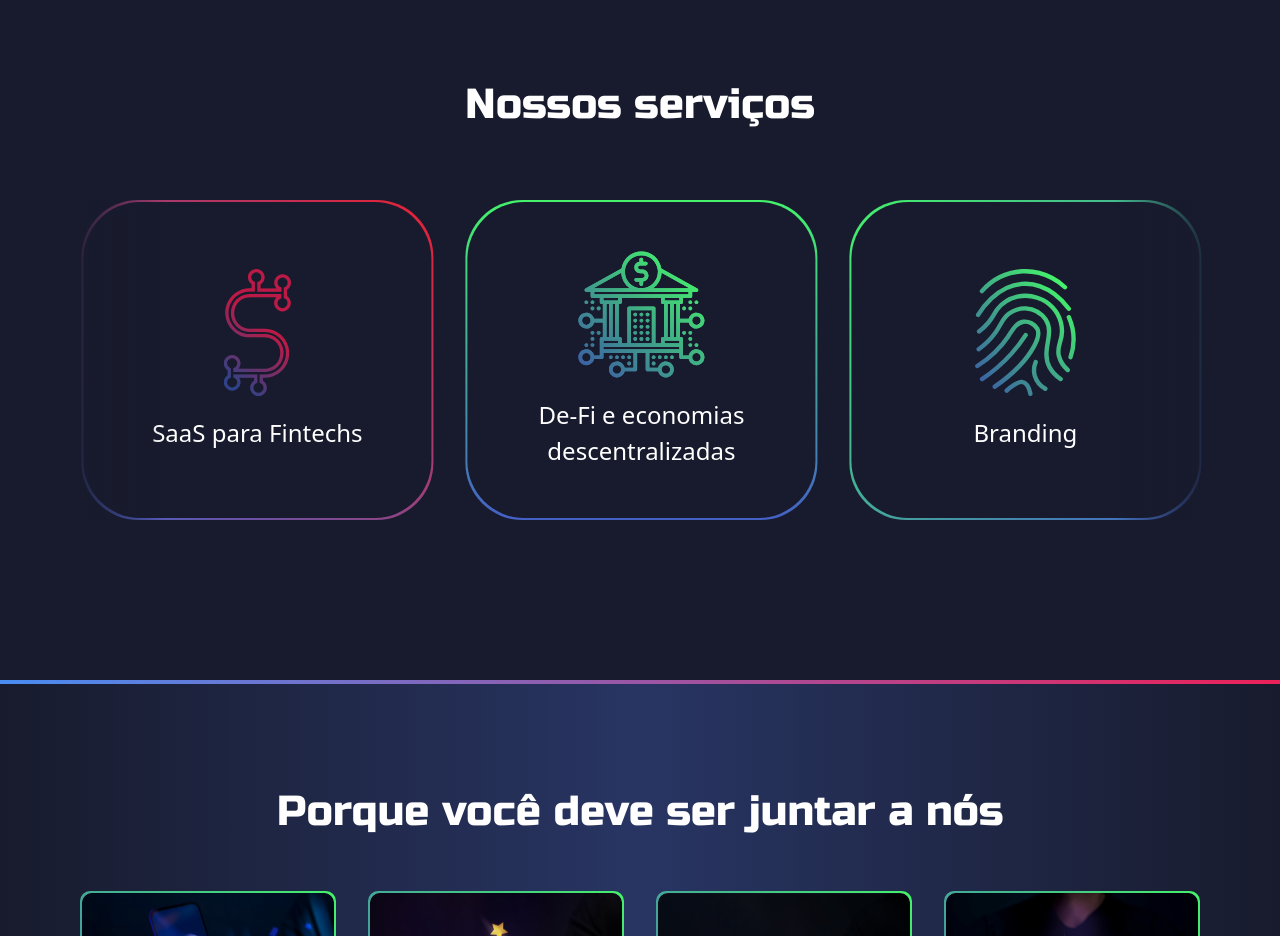
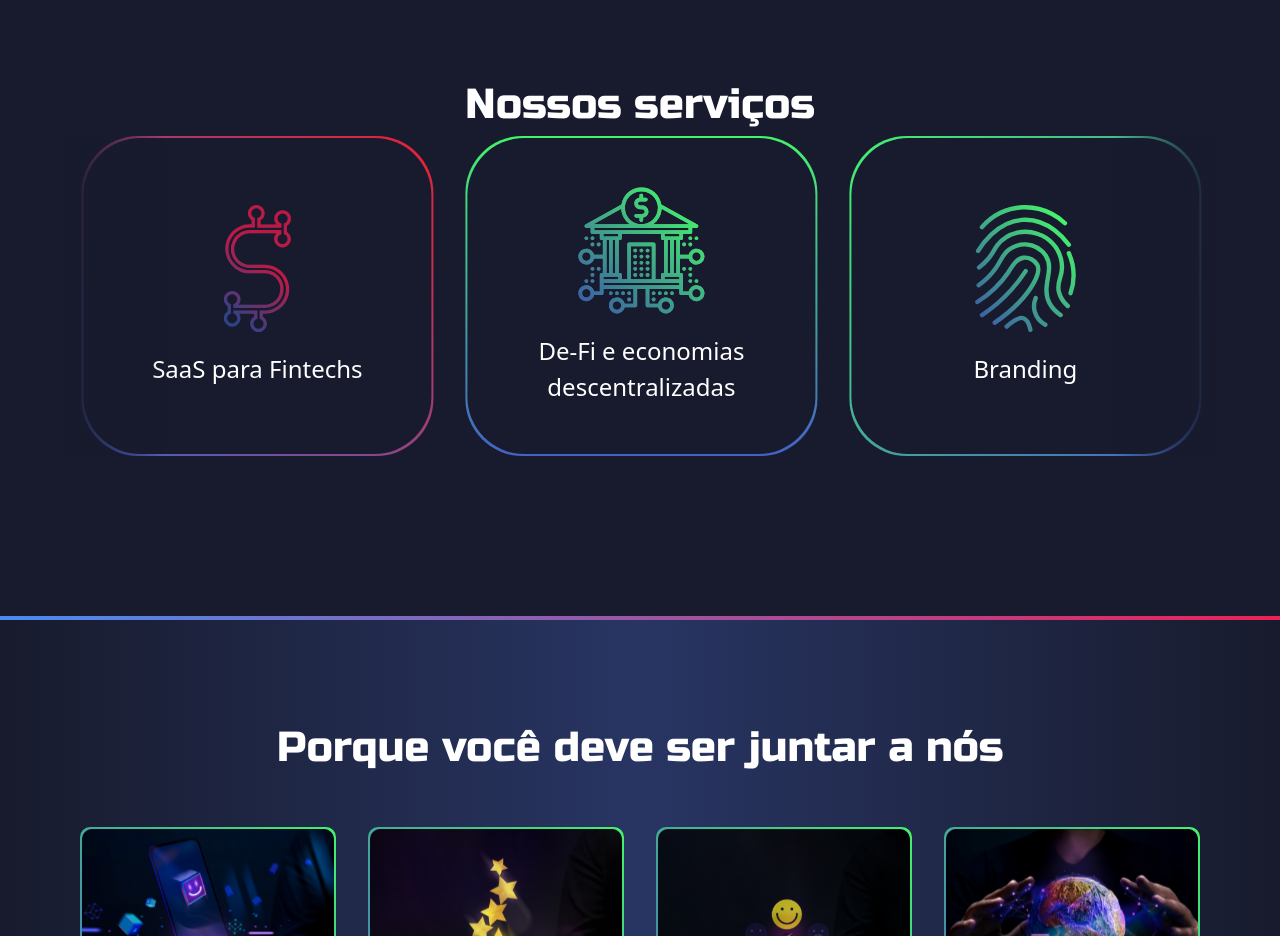
Before and after one commit to ItaloAraujodev/Mesh-site, a React (Vite) app: page / in a window 1280 px wide. Shown: the part 3240-4176 px from the top of the page. Built offline with nearby package versions, Linux system fonts and the light colour scheme.

Commit message:
Refatorando components

```diff
--- a/src/Root.jsx
+++ b/src/Root.jsx
@@ -1,15 +1,13 @@
+import { useEffect } from "react";
+import { Outlet } from "react-router-dom";
+import { Suspense } from "react";
 /* ------------ Componentes ----------------- */
 import NavBar from "./components/NavBar";
-import Home from "./components/Home";
-import Sobre from "./components/Sobre";
-import Atividades from "./components/Atividades";
-import Juntar from "./components/juntar";
-import Integrantes from "./components/Integrantes";
 import FaleConosco from "./components/FaleConosco";
 import Footer from "./components/Footer";
+/* ------------ Styles ----------------- */
 import './geral.css'
 import Aos from "aos";
-import { useEffect } from "react";
 
 export default function Root() {
 
@@ -22,14 +20,12 @@ export default function Root() {
 
   return (
     <main className="geral">
-      <NavBar />
-      <Home />
-      <Sobre />
-      <Atividades />
-      <Juntar />
-      <Integrantes />
-      <FaleConosco />
-      <Footer />
+      <Suspense fallback={<p>Carregando...</p>}>
+        <NavBar />
+        <Outlet />
+        <FaleConosco />
+        <Footer />
+      </Suspense>
     </main>
   )
 }
--- a/src/components/trabalhamos/Produto.jsx
+++ b/src/components/trabalhamos/Produto.jsx
@@ -2,7 +2,6 @@ import PropTypes from 'prop-types'
 import { useState } from 'react';
 import { Link } from 'react-router-dom'
 import { Loading } from '../Loading';
-
 const Produto = ({ imgProp, nameProp, linkProp }) => {
 
   const [loading, setLoading] = useState(false);
@@ -12,14 +11,17 @@ const Produto = ({ imgProp, nameProp, linkProp }) => {
   }
 
   return (
+    <>
       <div className="w-[366px] h-[366px] 360:w-[300px] 360:h-[300px] md:w-[300px] md:h-[300px] relative bg-gradient-to-b from-[#EC2158] via-[#EC2158] to-[#498CF1] rounded-2xl">
         {!loading && <Loading />}
           <img src={imgProp} alt="" draggable="false" className='w-full h-full object-cover rounded-2xl p-[2px] absolute' onLoad={imgLoading} />
+
         {loading && <div className='w-full h-full flex flex-col justify-end items-center absolute p-6'>
           <h2 className='text-white font-bold text-[26px] text-center'>{nameProp}</h2>
           <button type='text' className='w-32 h-[32px] text-base bg-white text-black rounded-[12px] mt-4 hover:bg-[#D41F31] hover:text-white transition-all ease-in-out delay-100'><Link to={linkProp}>Saiba mais</Link></button>
         </div>}
       </div>
+    </>
   )
 }
 
--- a/src/pages/Criacao.jsx
+++ b/src/pages/Criacao.jsx
@@ -1,6 +1,8 @@
 import { ScrollRestoration } from "react-router-dom";
 import NavBar from "../components/NavBar";
 import Footer from "../components/Footer";
+import Details from "../components/Details/Details";
+import FaleConosco from "../components/FaleConosco";
 /* ---------- IMAGENS ------------------ */
 import bannerCriacao from '../assets/planejamento/bannerCriacao.svg';
 import iconBriefing from '../assets/planejamento/icon/iconBriefing.svg';
@@ -8,8 +10,6 @@ import iconDescoberta from '../assets/planejamento/icon/iconDescoberta.svg';
 import iconEstrategias from '../assets/planejamento/icon/iconEstrategias.svg';
 import iconObjetivos from '../assets/planejamento/icon/iconObjetivos.svg';
 import iconPlano from '../assets/planejamento/icon/iconPlano.svg';
-import Details from "../components/Details/Details";
-import FaleConosco from "../components/FaleConosco";
 
 const Criacao = () => {
   return (
--- a/src/pages/Desenvolvimento.jsx
+++ b/src/pages/Desenvolvimento.jsx
@@ -1,6 +1,8 @@
 import { ScrollRestoration } from "react-router-dom";
 import NavBar from "../components/NavBar";
 import Footer from "../components/Footer";
+import Details from "../components/Details/Details";
+import FaleConosco from "../components/FaleConosco";
 /* ---------- IMAGENS ------------------ */
 import bannerDesenvolvimento from '../assets/planejamento/bannerDesenvolvimento.svg';
 import iconRequisito from '../assets/planejamento/icon/iconRequisito.svg';
@@ -8,8 +10,6 @@ import iconSoftware from '../assets/planejamento/icon/iconSoftware.svg';
 import iconFuncionalidades from '../assets/planejamento/icon/iconFuncionalidades.svg';
 import iconObjetivos from '../assets/planejamento/icon/iconObjetivos.svg';
 import iconImplatacao from '../assets/planejamento/icon/iconImplatacao.svg';
-import Details from "../components/Details/Details";
-import FaleConosco from "../components/FaleConosco";
 
 
 const Desenvolvimento = () => {
--- a/src/pages/Design.jsx
+++ b/src/pages/Design.jsx
@@ -1,6 +1,8 @@
 import { ScrollRestoration } from "react-router-dom";
 import NavBar from "../components/NavBar";
 import Footer from "../components/Footer";
+import Details from "../components/Details/Details";
+import FaleConosco from "../components/FaleConosco";
 /* ---------- IMAGENS ------------------ */
 import bannerDesign from '../assets/planejamento/bannerDesign.svg';
 import iconAnalise from '../assets/planejamento/icon/iconAnalise.svg';
@@ -8,8 +10,6 @@ import iconTendencia from '../assets/planejamento/icon/iconTendencia.svg';
 import iconMapeamento from '../assets/planejamento/icon/iconMapeamento.svg';
 import iconDesign from '../assets/planejamento/icon/iconDesign.svg';
 import iconPreparacao from '../assets/planejamento/icon/iconPreparacao.svg';
-import Details from "../components/Details/Details";
-import FaleConosco from "../components/FaleConosco";
 
 const Desing = () => {
   return (
--- a/src/pages/Negocio.jsx
+++ b/src/pages/Negocio.jsx
@@ -1,6 +1,8 @@
 import { ScrollRestoration } from "react-router-dom";
 import NavBar from "../components/NavBar";
 import Footer from "../components/Footer";
+import Details from "../components/Details/Details";
+import FaleConosco from "../components/FaleConosco";
 /* ---------- IMAGENS ------------------ */
 import bannerNegocio from '../assets/planejamento/bannerNegocio.svg';
 import iconColeta from '../assets/planejamento/icon/iconColeta.svg';
@@ -8,8 +10,6 @@ import iconDados from '../assets/planejamento/icon/iconDados.svg';
 import iconVisualizacao from '../assets/planejamento/icon/iconVisualizacao.svg';
 import iconModelagem from '../assets/planejamento/icon/iconModelagem.svg';
 import iconAcompanhamento from '../assets/planejamento/icon/iconAcompanhamento.svg';
-import Details from "../components/Details/Details";
-import FaleConosco from "../components/FaleConosco";
 
 const Negocio = () => {
   return (
--- a/src/pages/Planejamento.jsx
+++ b/src/pages/Planejamento.jsx
@@ -1,6 +1,8 @@
 import { ScrollRestoration } from "react-router-dom";
 import NavBar from "../components/NavBar";
 import Footer from "../components/Footer";
+import Details from "../components/Details/Details";
+import FaleConosco from "../components/FaleConosco";
 /* ---------- IMAGENS ------------------ */
 import bannerPlanejamento from '../assets/planejamento/bannerPlanejamento.svg';
 import iconPesquisa from '../assets/planejamento/icon/iconPesquisa.svg';
@@ -8,8 +10,6 @@ import iconDescoberta from '../assets/planejamento/icon/iconDescoberta.svg';
 import iconEstrategias from '../assets/planejamento/icon/iconEstrategias.svg';
 import iconObjetivos from '../assets/planejamento/icon/iconObjetivos.svg';
 import iconPlano from '../assets/planejamento/icon/iconPlano.svg';
-import Details from "../components/Details/Details";
-import FaleConosco from "../components/FaleConosco";
 
 
 const Planejamento = () => {
--- a/src/pages/Solucao.jsx
+++ b/src/pages/Solucao.jsx
@@ -1,6 +1,8 @@
 import { ScrollRestoration } from "react-router-dom";
 import NavBar from "../components/NavBar";
 import Footer from "../components/Footer";
+import Details from "../components/Details/Details";
+import FaleConosco from "../components/FaleConosco";
 /* ---------- IMAGENS ------------------ */
 import bannerSolucao from '../assets/planejamento/bannerSolucao.svg';
 import iconNecessidade from '../assets/planejamento/icon/iconNecessidade.svg';
@@ -8,8 +10,7 @@ import iconSolucao from '../assets/planejamento/icon/iconSolucao.svg';
 import iconFuncionalidades from '../assets/planejamento/icon/iconFuncionalidades.svg';
 import iconTestes from '../assets/planejamento/icon/iconTestes.svg';
 import iconImplatacao from '../assets/planejamento/icon/iconImplatacao.svg';
-import Details from "../components/Details/Details";
-import FaleConosco from "../components/FaleConosco";
+
 
 const Solucao = () => {
   return (
--- /dev/null
+++ b/src/pages/home.jsx
@@ -0,0 +1,21 @@
+
+/* ------------ Componentes ----------------- */
+import Home from '../components/Home'
+import Sobre from "../components/Sobre";
+import Atividades from "../components/Atividades";
+import Juntar from "../components/juntar";
+import Integrantes from "../components/Integrantes";
+import '../geral.css'
+
+export default function HomePage() {
+
+  return (
+    <main className="geral">
+        <Home />
+        <Sobre />
+        <Atividades />
+        <Juntar />
+        <Integrantes />
+    </main>
+  )
+}
```
Also changed, not shown: src/main.jsx (+10 -0 lines). Lines whose indentation alone changed are shown as unchanged.
